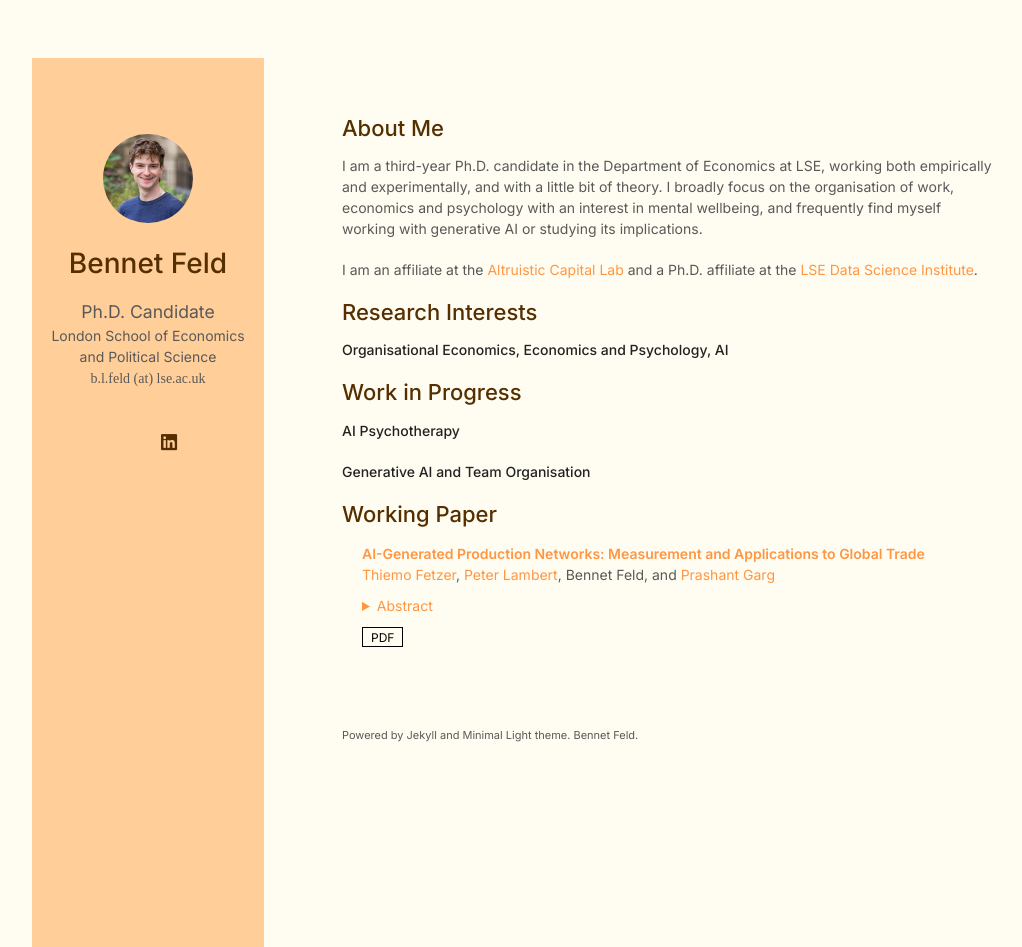
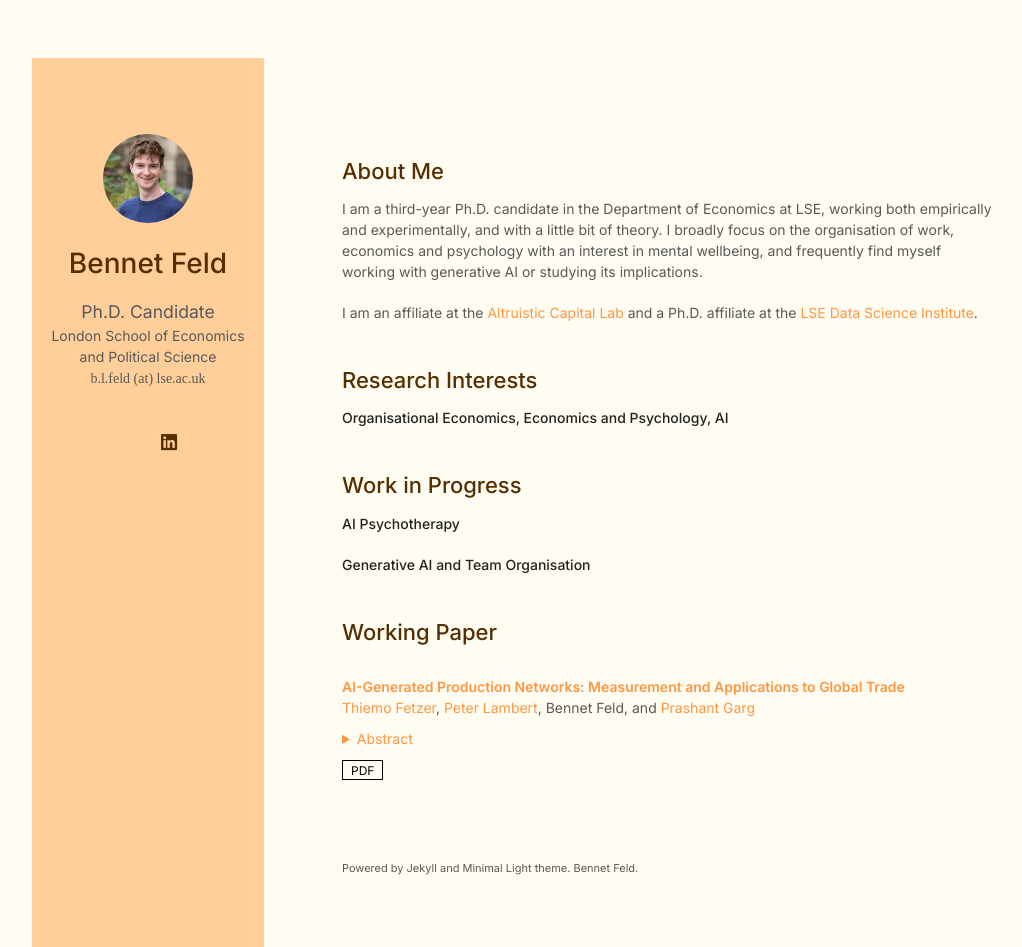
Before and after one commit to blfeld/blfeld.github.com, a Jekyll site: the page built from index.md, in a window 1280 px wide and 947 px high. Shown: the whole window, without its empty margins (128-1150 px from the left). Built offline with Jekyll 4.4.1, drawn with Linux system fonts in a browser that asks for light colours; a style sheet for code colours, icons or effects is not loaded.

Commit message:
Remove publications indent and increase section heading spacing
- Remove padding-left/right offset from publication entries
- Increase h2 top margin from 2px to 45px for more breathing room between sections

Co-Authored-By: Claude Sonnet 4.6 <noreply@anthropic.com>

```diff
--- a/_includes/publications.md
+++ b/_includes/publications.md
@@ -1,10 +1,10 @@
-<h2 id="Working Paper" style="margin: 2px 0px -15px;">Working Paper</h2>
+<h2 id="Working Paper">Working Paper</h2>
 <div class="publications">
 <ol class="bibliography">
 {% for link in site.data.publications.main %}
 <li>
 <div class="pub-row">
-  <div class="col-sm-12" style="position: relative;padding-right: 15px;padding-left: 20px;">
+  <div class="col-sm-12" style="position: relative;">
       <div class="title"><a href="{{ link.pdf }}">{{ link.title }}</a></div>
       <div class="author">{{ link.authors }}</div>
       {% if link.abstract %}
--- a/_sass/minimal-light.scss
+++ b/_sass/minimal-light.scss
@@ -247,7 +247,7 @@ h1 {
 h2 {
   color:#562F00;
   font-weight: 500;
-  margin:2px 0px 15px;
+  margin:45px 0px 15px;
   font-size: 157%;
 }
 
```
